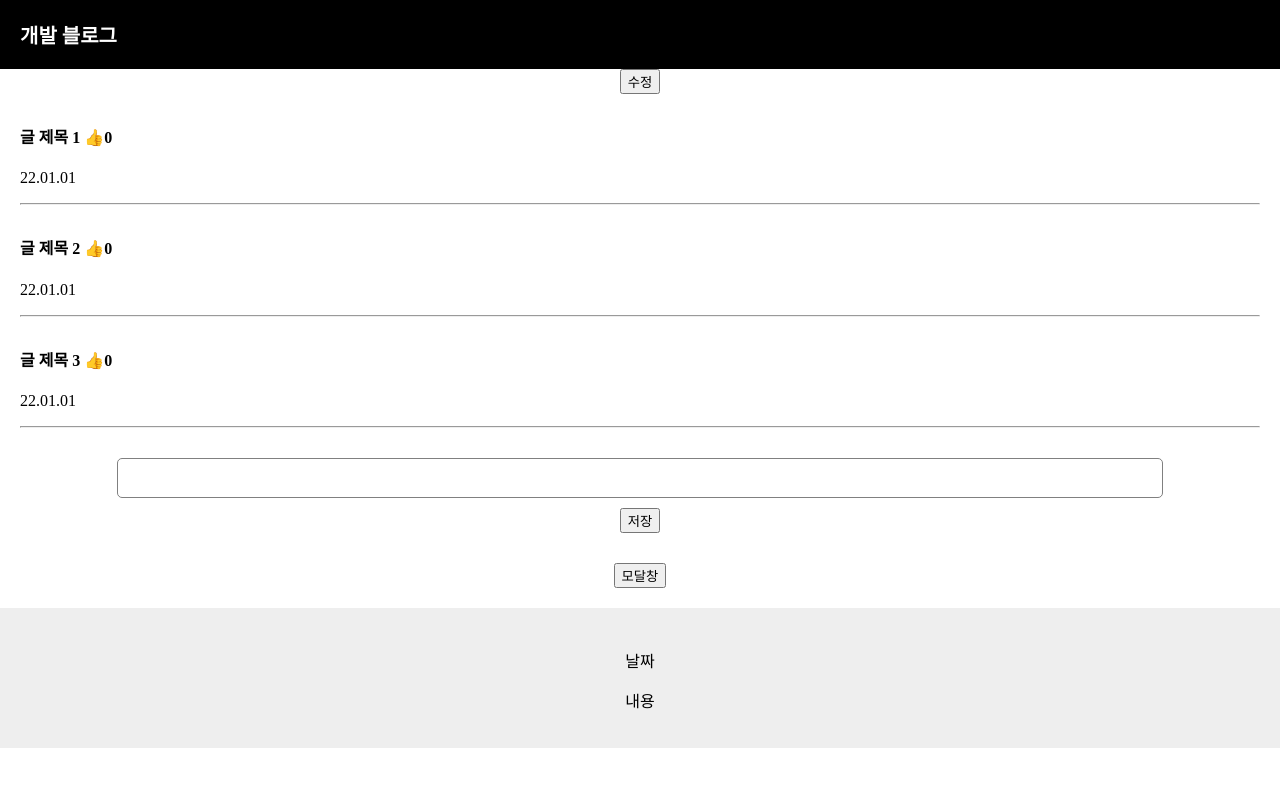
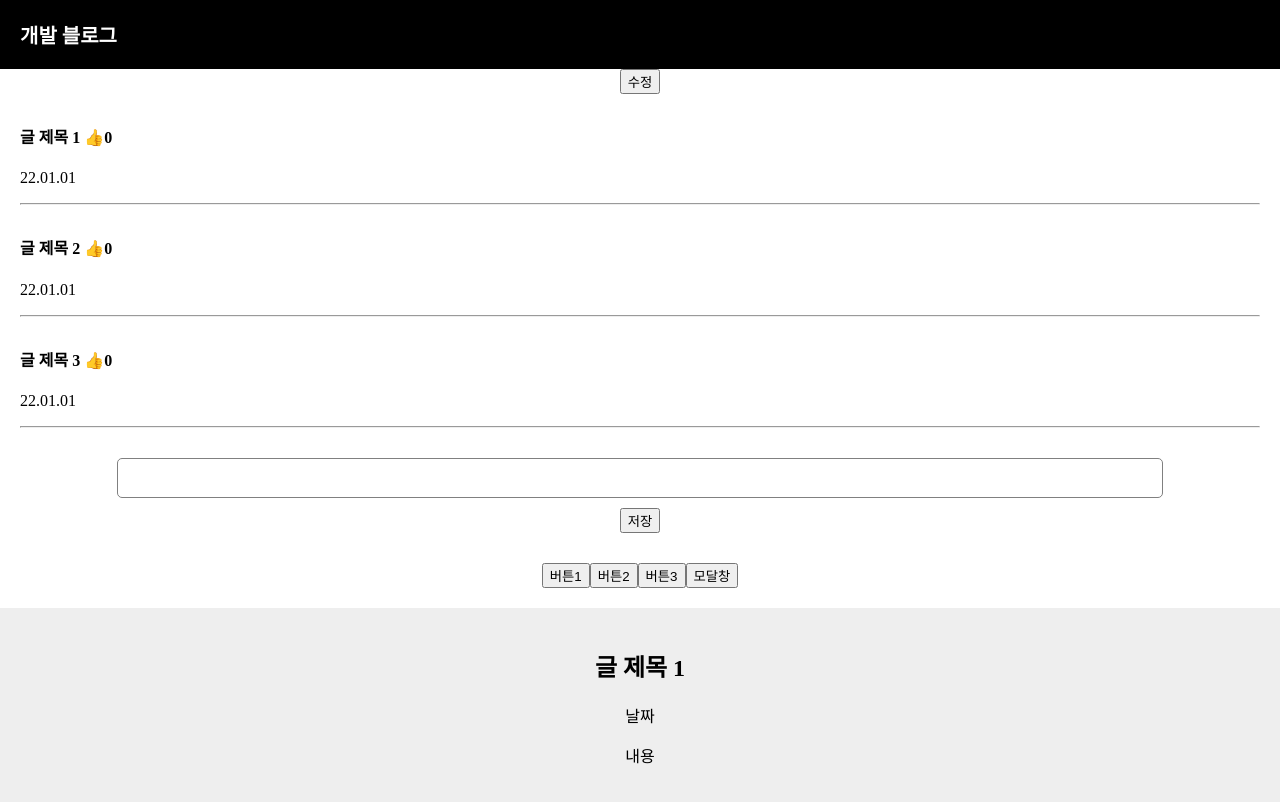
Before and after one commit to jinyoungk1208/React-codingApple, a React (Create React App) app: page / in a window 1280 px wide. Both pictures are taken after a click on the button "모달창". Built offline with nearby package versions, Linux system fonts and the light colour scheme.

Commit message:
map function parameter(item, index(0,1,2...)), unshift

```diff
--- a/src/App.js
+++ b/src/App.js
@@ -6,7 +6,7 @@ function App() {
   let [title, setTitle] = useState(["글 제목 1", "글 제목 2", "글 제목 3"]);
   let [count, setCount] = useState(0);
   let [modal, setModal] = useState(false);
-  let [change, setChange] = useState(0);
+  let [clickNum, setClickNum] = useState(0);
   let [inputVal, setInputVal] = useState("");
 
   function modifySetTitle() {
@@ -26,7 +26,7 @@ function App() {
           <div className="list" key={i}>
             <h4
               onClick={() => {
-                setChange(i);
+                setClickNum(i);
               }}
             >
               {item}{" "}
@@ -64,25 +64,45 @@ function App() {
 
       <button
         onClick={() => {
+          setClickNum(0);
+        }}
+      >
+        버튼1
+      </button>
+      <button
+        onClick={() => {
+          setClickNum(1);
+        }}
+      >
+        버튼2
+      </button>
+      <button
+        onClick={() => {
+          setClickNum(2);
+        }}
+      >
+        버튼3
+      </button>
+
+      <button
+        onClick={() => {
           setModal(!modal);
         }}
       >
         모달창
       </button>
-      {modal === true ? <Modal title={title} /> : null}
+      {modal === true ? <Modal clickNum={clickNum} title={title} /> : null}
     </div>
   );
 }
 
 function Modal(props) {
   return (
-    <>
-      <div className="modal">
-        <h2>{props.title[props.i]}</h2>
-        <p>날짜</p>
-        <p>내용</p>
-      </div>
-    </>
+    <div className="modal">
+      <h2>{props.title[props.clickNum]}</h2>
+      <p>날짜</p>
+      <p>내용</p>
+    </div>
   );
 }
 
```
